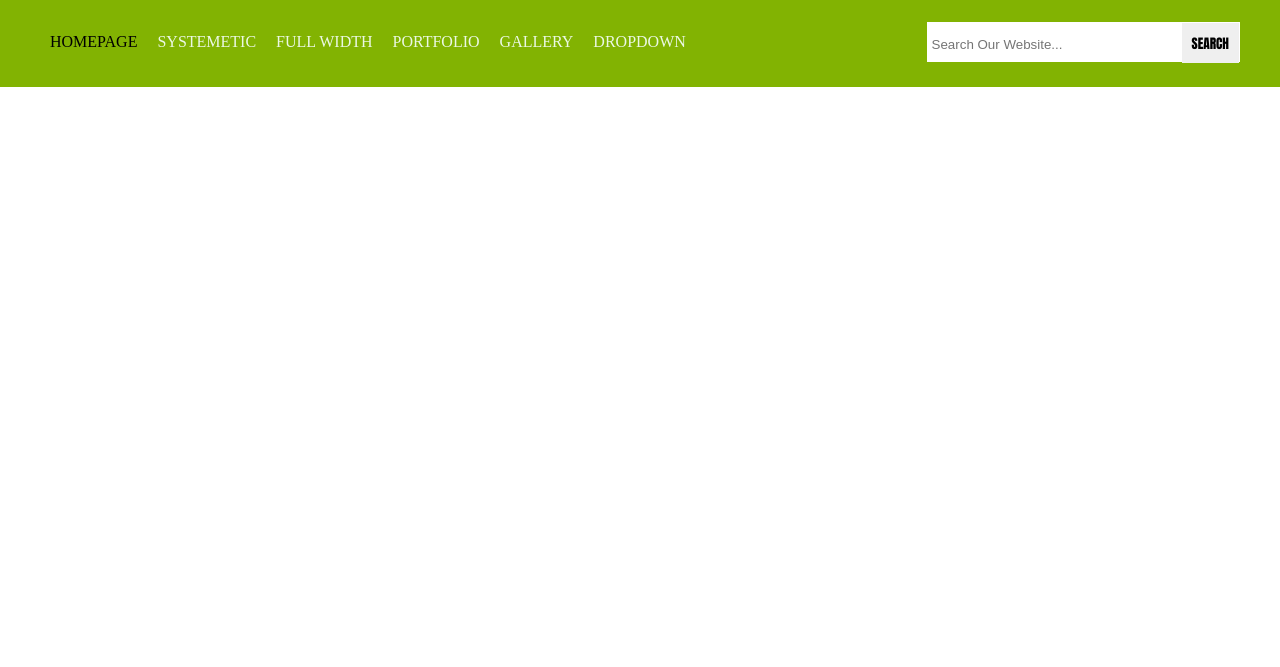
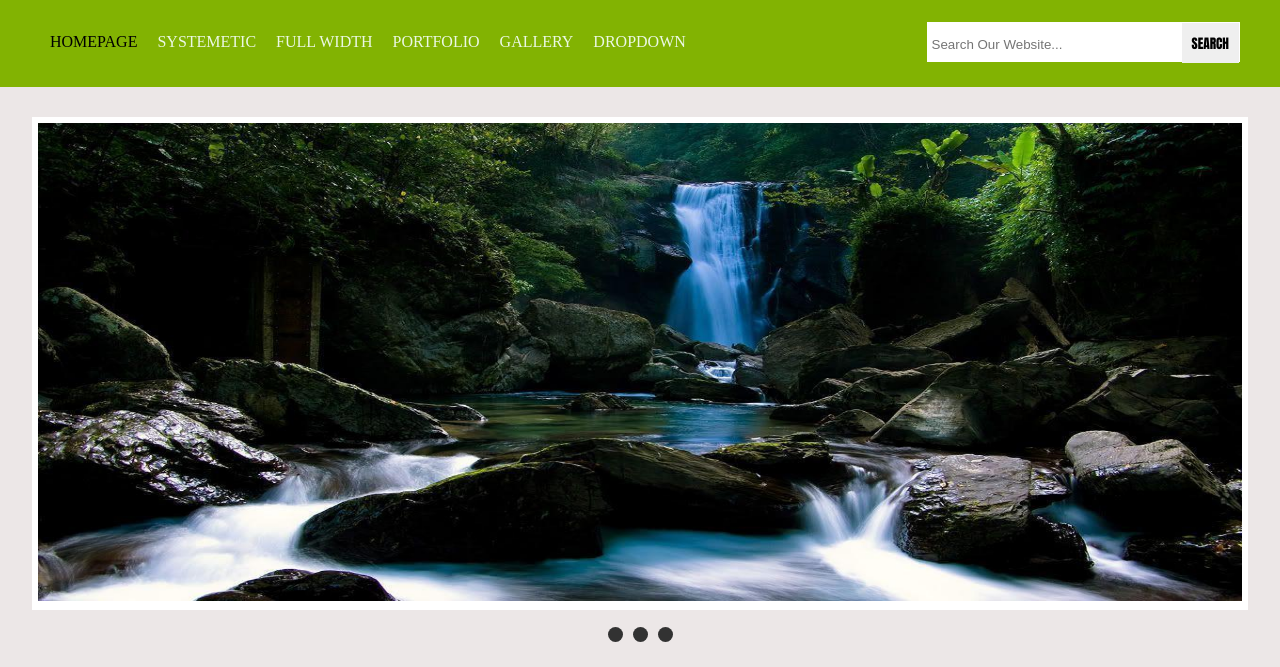
Before and after one commit to Mubsshir/Mubsshir.github.io, a plain HTML site: page index.html in a window 1280 px wide. Shown: the part 161-828 px from the top of the page. Before the commit the page ends 800 px from the top, so only its background shows below. Drawn offline with Linux system fonts and the light colour scheme.

Commit message:
Add files via upload

```diff
--- a/index.html
+++ b/index.html
@@ -57,8 +57,8 @@
             </form>
         </div>
     </section>
-    <!-- <section class="slider-space">
-        <div class="slider-area">
+    <section class="slider-section">
+        <div class="image-frame">
             <div class="slider-container">
                 <span id="slider-image-1"></span>
                 <span id="slider-image-2"></span>
@@ -75,7 +75,7 @@
             <a href="#slider-image-2" class="slider-button"></a>
             <a href="#slider-image-3" class="slider-button"></a>
         </div>
-    </section> -->
+    </section>
 
     <!--  <section class="services">
         <div>
--- a/style.css
+++ b/style.css
@@ -174,6 +174,63 @@ header .heading{
     color: #f5f5f5;
 }
 
+.slider-section{
+    width: 100% !important;
+    height: 580px;
+    background-color:#ece7e7;
+    position: absolute;
+}
+.slider-section .image-frame{
+    width: 95%;
+    height: 85%;
+    background-color: #fff;
+    margin: 30px auto 0 auto;
+}
+.slider-section .image-frame .slider-container{
+    height: 97%;
+    width: 99%;
+    background-color: rgb(117, 79, 29);
+    margin:0 auto;
+    position: relative;
+    top: 6px;
+    overflow: hidden;
+}
+.slider-section .image-frame .slider-container .image-container{
+    width: 300%;
+    height: 100%;
+    position: relative;
+    transition: left  1s;
+}
+.slider-section .image-frame .slider-container .image-container .slider-image{
+    float: left;
+}
+.slider-section .image-frame .slider-container  img{
+    height: 100%;
+    width: 33.333%;
+}
+.dot-container {
+    height: 10% !important;
+    display: flex;
+    align-items: center;
+    justify-content: center;
+    margin-top: -5px;
+}
+.dot-container .slider-button{
+    height: 15px;
+    width: 15px;
+    background-color: #323232;
+    margin: 5px;
+    border-radius: 50%;
+}
+#slider-image-1:target ~ .image-container{
+    left: 0;
+}
+#slider-image-2:target ~ .image-container{
+    left: -100%;
+}
+#slider-image-3:target ~ .image-container{
+    left: -200%;
+}
 @media screen and (max-width:838px){
     header{
         width: 100% !important;
@@ -236,4 +293,14 @@ header .heading{
     #check:checked + .nav-links{
         display: flex;
     }
+
+    .slider-section{
+        height: 400px;
+    }
 }
+
+@media only screen and (max-width:350px) {
+    .slider-section{
+        height: 350px;
+    }
+}
```
